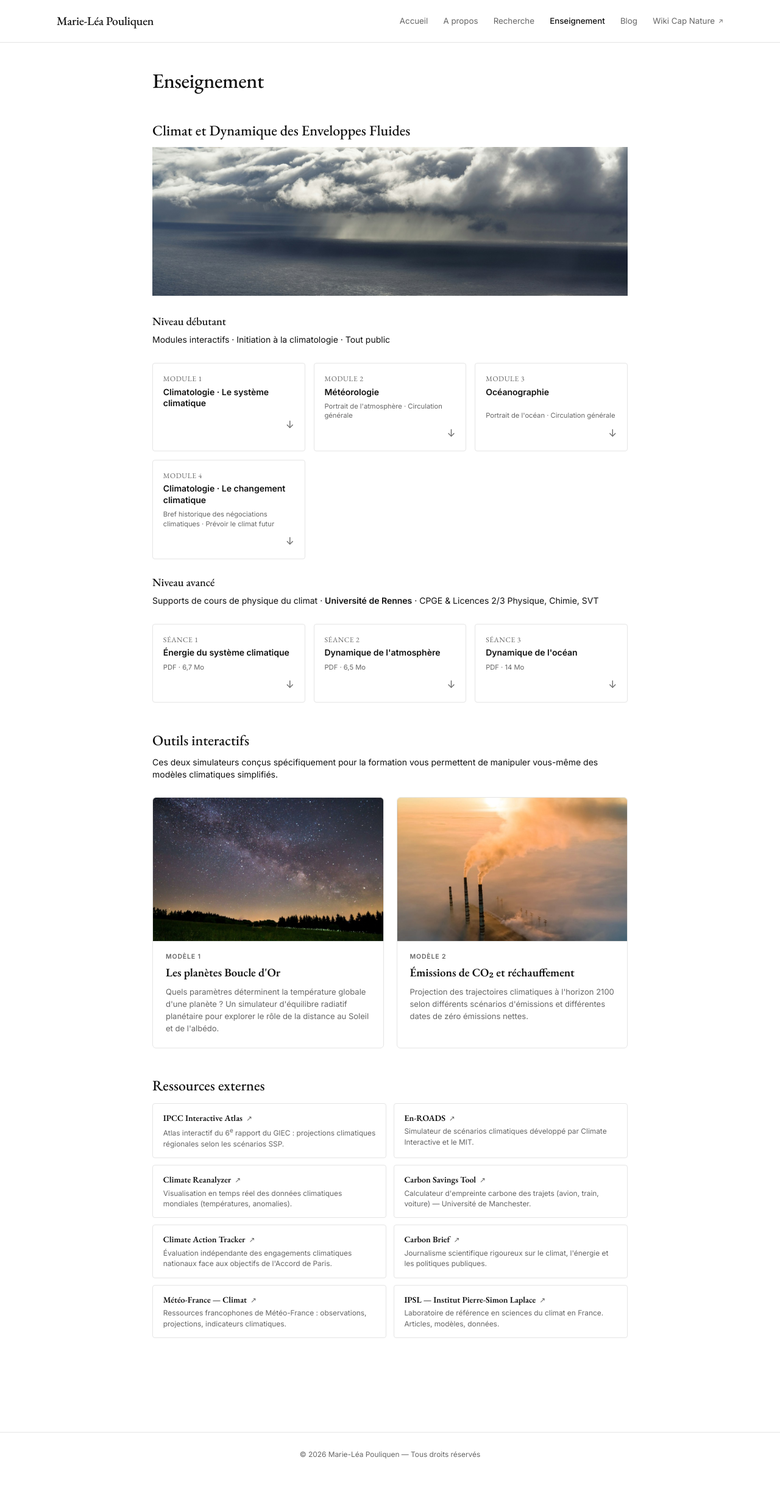
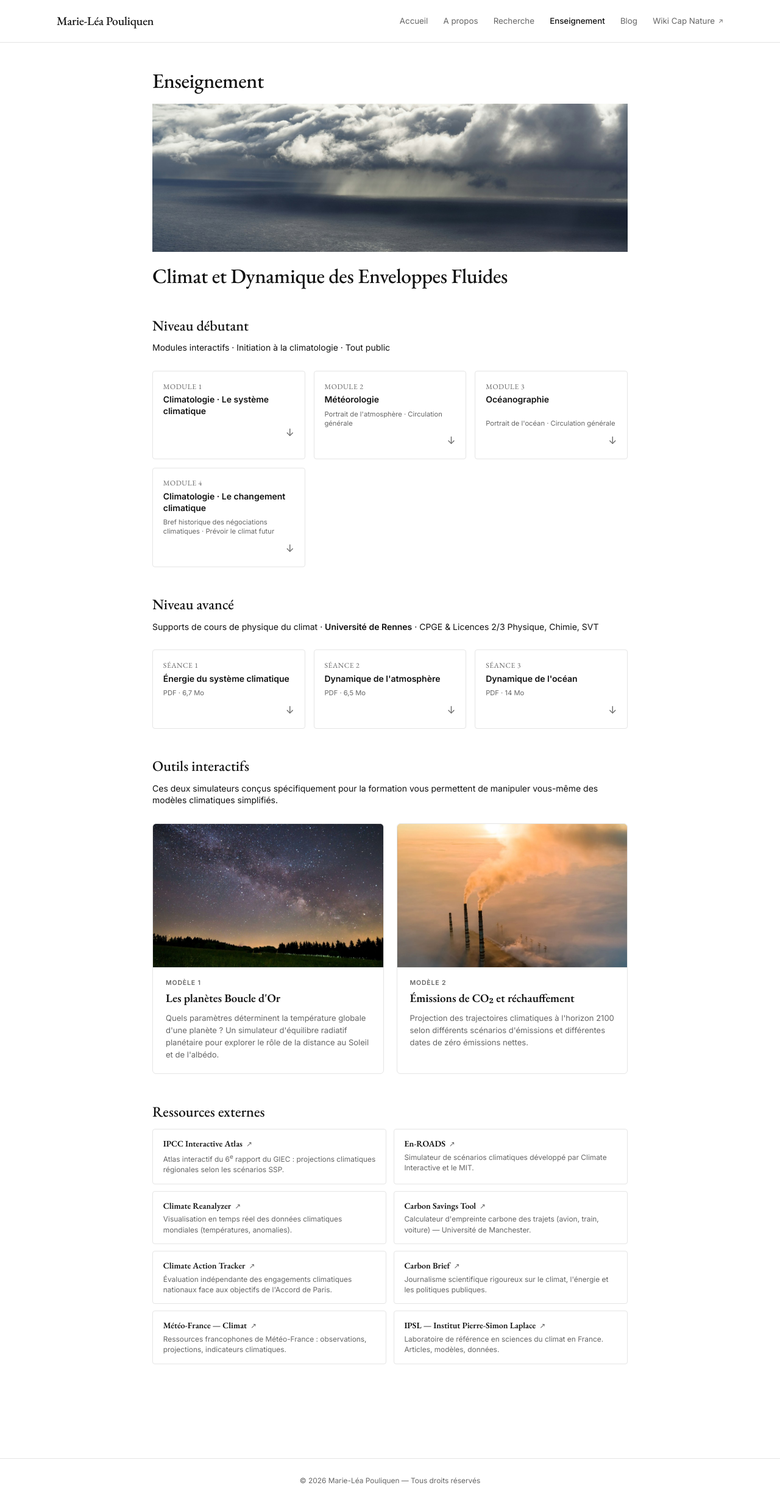
Before and after one commit to marieleapouliquen/marieleapouliquen.github.io, a Jekyll site: the page built from _pages/enseignement.md, in a window 1280 px wide. Shown: the whole page at 61% size. Built offline with Jekyll 4.4.1, drawn with Linux system fonts in a browser that asks for light colours; before the commit the page ends 2433 px from its top, so only the background shows below that.

```diff
--- a/_pages/enseignement.md
+++ b/_pages/enseignement.md
@@ -5,11 +5,11 @@ title: Enseignement
 description: Cours et ressources pédagogiques
 ---
 
-## Climat et Dynamique des Enveloppes Fluides
-
 <img src="{{ '/assets/img/enseignement-def.jpg' | relative_url }}" alt="Système convectif au-dessus de l'océan" loading="lazy">
 
-### Niveau débutant
+# Climat et Dynamique des Enveloppes Fluides
+
+## Niveau débutant
 
 <p>Modules interactifs · Initiation à la climatologie · Tout public</p>
 
@@ -35,7 +35,7 @@ description: Cours et ressources pédagogiques
   </a>
 </div>
 
-### Niveau avancé
+## Niveau avancé
 
 <p>Supports de cours de physique du climat · <strong>Université de Rennes</strong> · CPGE & Licences 2/3 Physique, Chimie, SVT</p>
 
```
